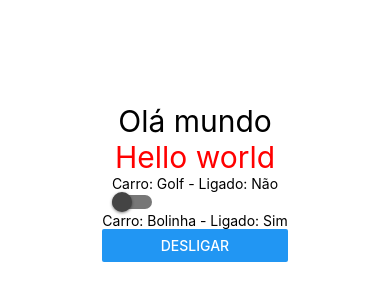
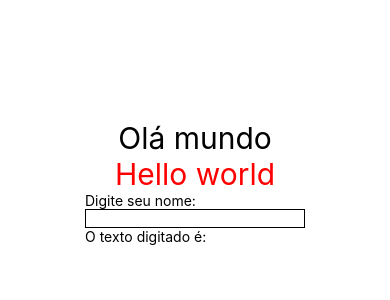
Before and after one commit to MateusPitura/app1, a React Native app: screen / in a window 390 px wide. Shown: the part 240-540 px from the top of the page. Built offline with nearby package versions, Linux system fonts and the light colour scheme.

Commit message:
feat(project): adicionando entrada de texto

```diff
--- a/App.tsx
+++ b/App.tsx
@@ -1,16 +1,14 @@
 import React, {useState} from 'react';
-import {View, Text, Button} from 'react-native';
+import {View, Text, Button, SafeAreaView} from 'react-native';
 import Estilos from './estilos/style';
-import CarroC from './componentes/CarroC';
-import CarroF from './componentes/CarroF';
+import CT from './componentes/CaixaDeTexto';
 
 export default function App1(){
   return(
-    <View style={Estilos.conteiner}>
+    <SafeAreaView style={Estilos.conteiner}>
         <Text style={Estilos.textoTitulo}>Olá mundo</Text>
         <Text style={Estilos.textoPadrao}>Hello world</Text>
-        <CarroF nome="Golf"/>
-        <CarroC nome="Bolinha"/>
-    </View>
+        <CT/>
+    </SafeAreaView>
   );
 };
--- /dev/null
+++ b/componentes/CaixaDeTexto.tsx
@@ -0,0 +1,20 @@
+import React, {useState} from 'react'
+import {View, TextInput, Text} from 'react-native';
+
+export default function(){
+
+    const [nome, setNome] = useState("");
+
+    return(
+        <View>
+            <Text>Digite seu nome: </Text>
+            <TextInput
+                style={{borderWidth: 1, borderColor: '#000'}}
+                value={nome}
+                onChangeText={text=>setNome(text)}
+                multline='false'
+            />
+            <Text>O texto digitado é: {nome}</Text>
+        </View>
+    )
+}
```
